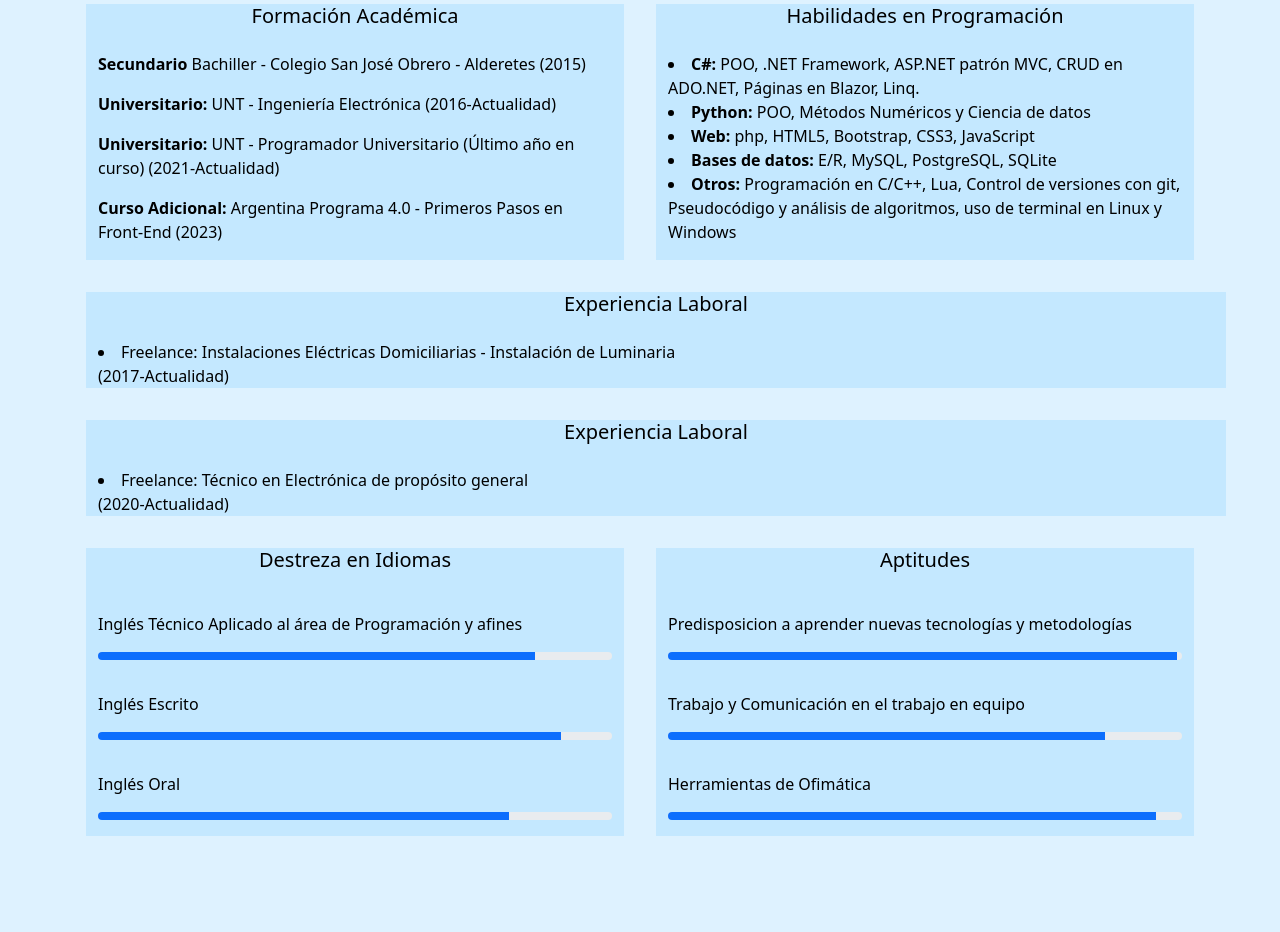
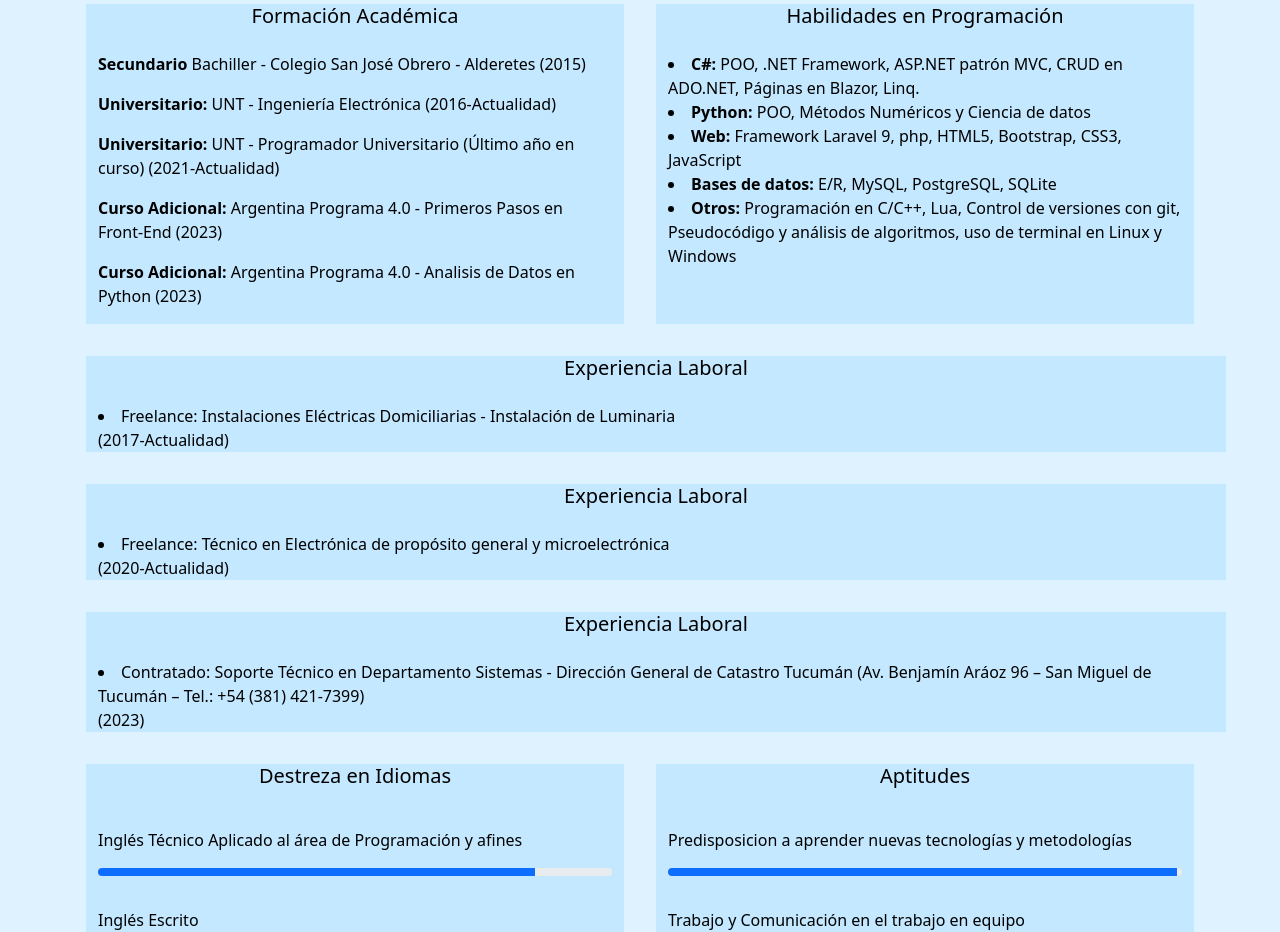
Before and after one commit to juani981/juani981.github.io, a plain HTML site: page index.html in a window 1280 px wide. Shown: the part 460-1392 px from the top of the page. Drawn offline with nearby package versions, Linux system fonts and the light colour scheme.

Commit message:
Actualización 11-2023

```diff
--- a/index.html
+++ b/index.html
@@ -34,7 +34,7 @@
         <h1 class="text-center">Curriculum Vitae</h1>
 
         <div class="link-web">
-            <a href="">
+            <a href="https://juani981.github.io/">
             <span class="col-auto text-center fa-solid fa-arrow-up-right-from-square"></span>
             <span class="text">Version Web</span>
             </a>
@@ -96,12 +96,13 @@
             <p><strong>Universitario:</strong> UNT - Ingeniería Electrónica (2016-Actualidad)</p>
             <p><strong>Universitario:</strong> UNT - Programador Universitario (Último año en curso) (2021-Actualidad)</p>
             <p><strong>Curso Adicional:</strong> Argentina Programa 4.0 - Primeros Pasos en Front-End (2023)</p>
+            <p><strong>Curso Adicional:</strong> Argentina Programa 4.0 - Analisis de Datos en Python (2023)</p>
         </article>
         <article class="col-md columnas-decoradas" id="Formacion-academica">
             <h5 class="text-center">Habilidades en Programación</h5>
             <li><strong>C#:</strong> POO, .NET Framework, ASP.NET patrón MVC, CRUD en ADO.NET, Páginas en Blazor, Linq.</li>
             <li><strong>Python:</strong> POO, Métodos Numéricos y Ciencia de datos</li>
-            <li><strong>Web:</strong> php, HTML5, Bootstrap, CSS3, JavaScript</li>
+            <li><strong>Web:</strong> Framework Laravel 9, php, HTML5, Bootstrap, CSS3, JavaScript</li>
             <li><strong>Bases de datos:</strong> E/R, MySQL, PostgreSQL, SQLite</li>
             <li><strong>Otros:</strong> Programación en C/C++, Lua, Control de versiones con git, Pseudocódigo y análisis de algoritmos, uso de terminal en Linux y Windows</li>
         </article>
@@ -115,8 +116,14 @@
         </article>
         <article class="col-xxl columnas-decoradas">
             <h5 class="text-center">Experiencia Laboral</h5>
-            <li class="text" id="experiencia-profesional-2">Freelance: Técnico en Electrónica de propósito general
+            <li class="text" id="experiencia-profesional-2">Freelance: Técnico en Electrónica de propósito general y microelectrónica
                 <br>(2020-Actualidad)
+            </li>
+        </article>
+        <article class="col-xxl columnas-decoradas">
+            <h5 class="text-center">Experiencia Laboral</h5>
+            <li class="text" id="experiencia-profesional-2">Contratado: Soporte Técnico en Departamento Sistemas - Dirección General de Catastro Tucumán (Av. Benjamín Aráoz 96 – San Miguel de Tucumán – Tel.: +54 (381) 421-7399)
+                <br>(2023)
             </li>
         </article>
     </section>
```
